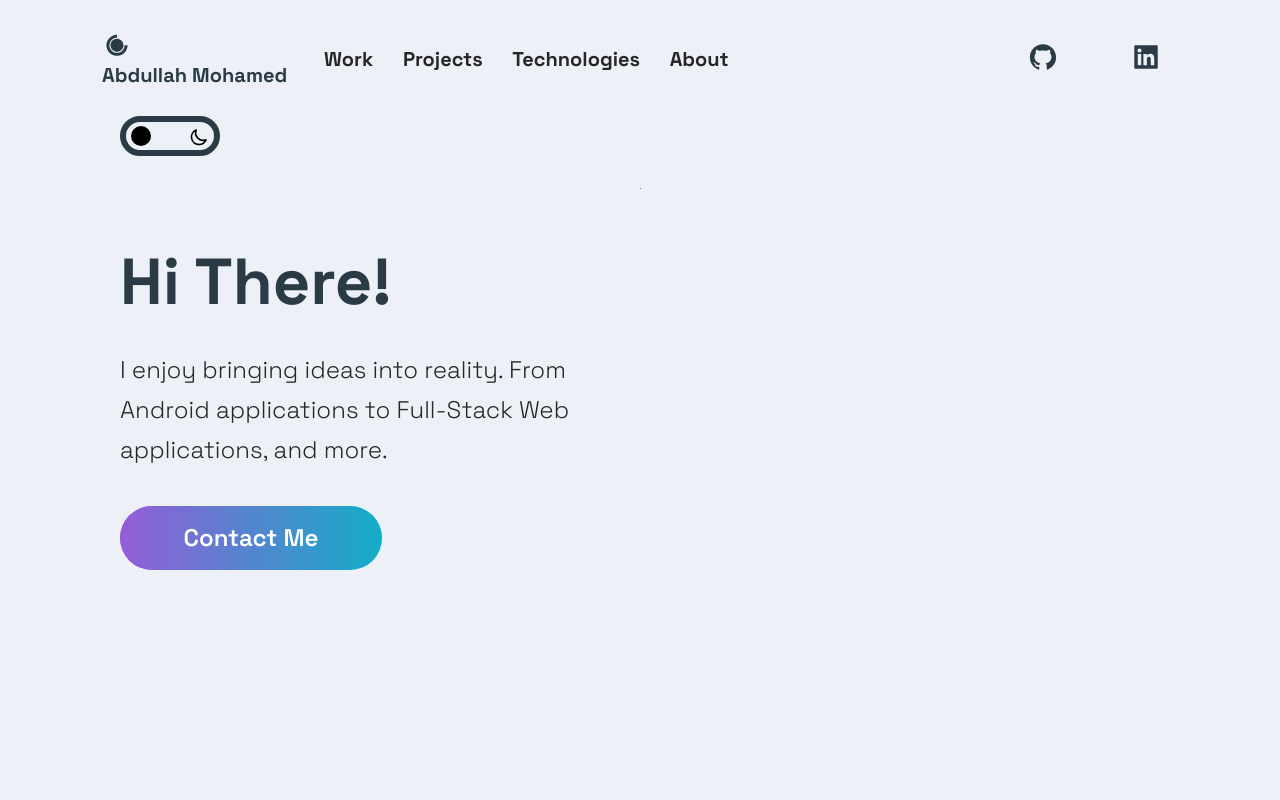
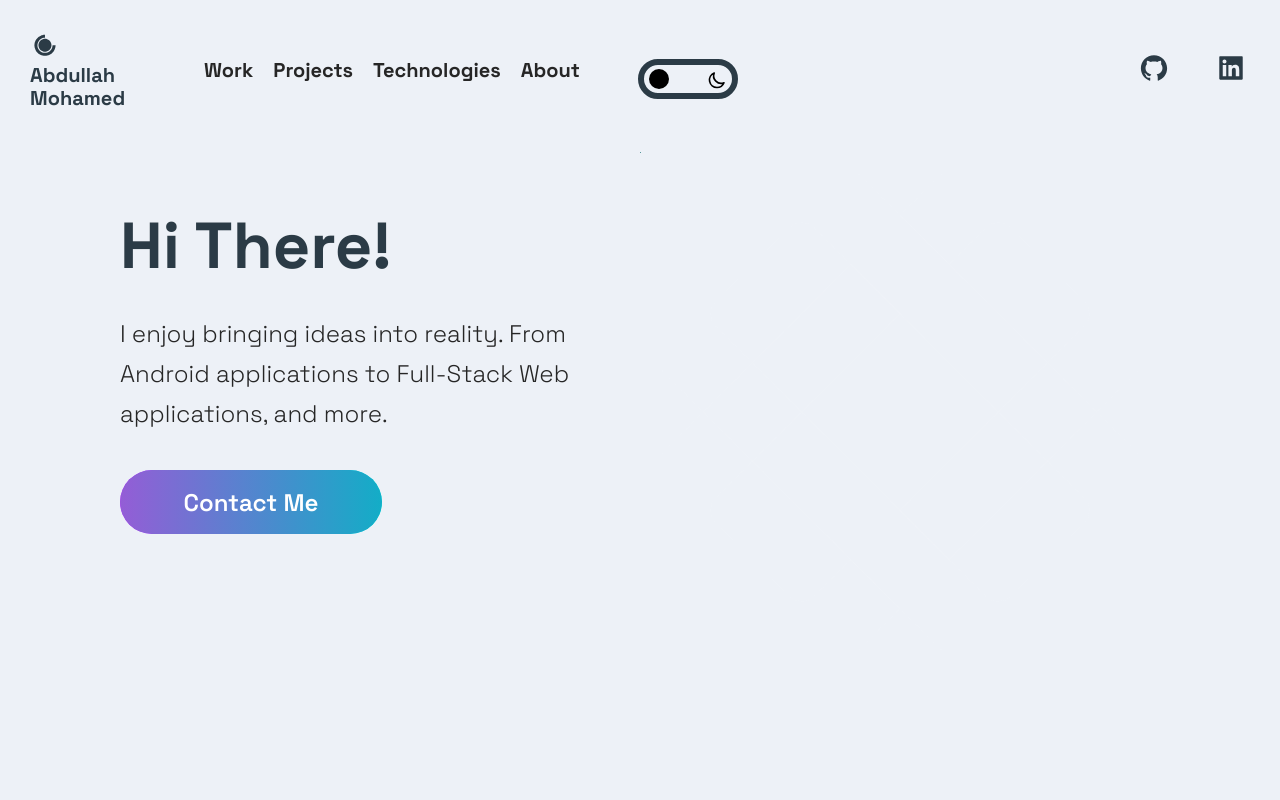
Before and after one commit to DeluxeViper/DeluxeViper.github.io, a Next.js app: page / in a window 1280 px wide. Shown: the top 800 px of the page. Built offline with nearby package versions, Linux system fonts and the light colour scheme.

Commit message:
feat(toggle in header): moved toggle to header

```diff
--- a/src/components/Header/Header.js
+++ b/src/components/Header/Header.js
@@ -1,10 +1,9 @@
 /** @format */
 
 import Link from "next/link";
-import React from "react";
+import React, { useContext } from "react";
 import { AiFillGithub, AiFillLinkedin } from "react-icons/ai";
 import { DiCssdeck } from "react-icons/di";
-
 import {
   Container,
   Span,
@@ -14,9 +13,13 @@ import {
   NavLink,
   SocialIcons,
   ThemeDiv,
+  HeaderItem,
 } from "./HeaderStyles";
+import { ThemeContext } from "./../../styles/theme";
 
-const Header = () => (
+const Header = () => {
+  const [theme, setTheme] = useContext(ThemeContext);
+  return (
     <Container>
       <Div1>
         <Link href="#">
@@ -34,26 +37,72 @@ const Header = () => (
         </Link>
       </Div1>
       <Div2>
-      <li>
+        <HeaderItem>
           <Link href="#work">
             <NavLink>Work</NavLink>
           </Link>
-      </li>
-      <li>
+        </HeaderItem>
+        <HeaderItem>
           <Link href="#projects">
             <NavLink>Projects</NavLink>
           </Link>
-      </li>
-      <li>
+        </HeaderItem>
+        <HeaderItem>
           <Link href="#tech">
             <NavLink>Technologies</NavLink>
           </Link>
-      </li>
-      <li>
+        </HeaderItem>
+        <HeaderItem>
           <Link href="#about">
             <NavLink>About</NavLink>
           </Link>
-      </li>
+        </HeaderItem>
+        <div style={{ marginLeft: "48px" }}>
+          <input
+            className="toggle"
+            type="checkbox"
+            id="toggle"
+            onChange={() => setTheme(theme === "dark" ? "light" : "dark")}
+          />
+          <label
+            className="toggle_label"
+            for="toggle"
+            style={{ position: "relative" }}
+          >
+            <svg
+              xmlns="http://www.w3.org/2000/svg"
+              fill="none"
+              viewBox="0 0 24 24"
+              stroke={theme === "dark" ? "white" : "black"}
+              height="2rem"
+              width="2rem"
+              style={{ position: "absolute", top: "0.5rem", left: "5px" }}
+            >
+              <path
+                strokeLinecap="round"
+                strokeLinejoin="round"
+                strokeWidth={2}
+                d="M12 3v1m0 16v1m9-9h-1M4 12H3m15.364 6.364l-.707-.707M6.343 6.343l-.707-.707m12.728 0l-.707.707M6.343 17.657l-.707.707M16 12a4 4 0 11-8 0 4 4 0 018 0z"
+              />
+            </svg>
+            <svg
+              xmlns="http://www.w3.org/2000/svg"
+              fill="none"
+              viewBox="0 0 24 24"
+              stroke={theme === "dark" ? "white" : "black"}
+              height="2rem"
+              width="2rem"
+              style={{ position: "absolute", top: "0.5rem", right: "5px" }}
+            >
+              <path
+                strokeLinecap="round"
+                strokeLinejoin="round"
+                strokeWidth={2}
+                d="M20.354 15.354A9 9 0 018.646 3.646 9.003 9.003 0 0012 21a9.003 9.003 0 008.354-5.646z"
+              />
+            </svg>
+          </label>
+        </div>
       </Div2>
       <Div3>
         <SocialIcons target="_blank" href="https://github.com/DeluxeViper">
@@ -68,5 +117,6 @@ const Header = () => (
       </Div3>
     </Container>
   );
+};
 
 export default Header;
--- a/src/components/Header/HeaderStyles.js
+++ b/src/components/Header/HeaderStyles.js
@@ -43,10 +43,10 @@ export const Div1 = styled.div`
   }
 `;
 export const Div2 = styled.div`
-  grid-area: 1 / 2 / 2 / 4;
   display: flex;
   justify-content: space-around;
   align-items: center;
+  padding: 1rem;
   @media ${(props) => props.theme.breakpoints.sm} {
     grid-area: 2 / 2 / 3 / 5;
   }
@@ -141,3 +141,11 @@ export const SocialIcons = styled.a`
 export const ThemeDiv = styled.div`
   color: ${(props) => props.theme.colors.primary1};
 `;
+
+export const HeaderItem = styled.li`
+  padding: 1rem;
+
+  @media ${(props) => props.theme.breakpoints.sm} {
+    padding: 0.25rem;
+  }
+`;
--- a/src/components/Work/WorkCard.js
+++ b/src/components/Work/WorkCard.js
@@ -26,8 +26,11 @@ const WorkCard = (props) => (
         }
       >
         <div class="progress-container">
-          <div class="progress"></div>
-          <span class="progress-text">
+          {/* <div class="progress"></div> */}
+          <span
+            class="progress-text"
+            style={{ position: "relative", top: "-10px" }}
+          >
             {props.workItem.startDate} - {props.workItem.endDate}
           </span>
         </div>
--- a/src/layout/Layout.js
+++ b/src/layout/Layout.js
@@ -1,15 +1,19 @@
-import React from 'react'
+/** @format */
 
-import Footer from '../components/Footer/Footer'
-import Header from '../components/Header/Header'
-import { Container } from './LayoutStyles'
+import { React, useState } from "react";
 
-export const Layout = ({children}) => {
+import Footer from "../components/Footer/Footer";
+import Header from "../components/Header/Header";
+import { Container } from "./LayoutStyles";
+
+export const Layout = ({ children }) => {
+  const [themeType, setThemeType] = useState("light");
+
   return (
     <Container>
-     <Header/>
-     <main>{children}</main>
-     <Footer/>
+      <Header themeType={themeType} setThemeType={setThemeType} />
+      <main>{children}</main>
+      <Footer />
     </Container>
-  )
-}
+  );
+};
--- a/src/pages/index.js
+++ b/src/pages/index.js
@@ -11,7 +11,6 @@ import { Layout } from "../layout/Layout";
 import { Section } from "../styles/GlobalComponents";
 import Theme from "../styles/theme";
 import { useState } from "react";
-import styled from "styled-components";
 
 const Home = () => {
   const [themeType, setThemeType] = useState("light");
@@ -19,54 +18,6 @@ const Home = () => {
   return (
     <Theme themeType={themeType}>
       <Layout>
-        <div style={{ marginLeft: "48px" }}>
-          <input
-            className="toggle"
-            type="checkbox"
-            id="toggle"
-            onChange={() =>
-              setThemeType(themeType === "dark" ? "light" : "dark")
-            }
-          />
-          <label
-            className="toggle_label"
-            for="toggle"
-            style={{ position: "relative" }}
-          >
-            <svg
-              xmlns="http://www.w3.org/2000/svg"
-              fill="none"
-              viewBox="0 0 24 24"
-              stroke={themeType === "dark" ? "white" : "black"}
-              height="2rem"
-              width="2rem"
-              style={{ position: "absolute", top: "0.5rem", left: "5px" }}
-            >
-              <path
-                strokeLinecap="round"
-                strokeLinejoin="round"
-                strokeWidth={2}
-                d="M12 3v1m0 16v1m9-9h-1M4 12H3m15.364 6.364l-.707-.707M6.343 6.343l-.707-.707m12.728 0l-.707.707M6.343 17.657l-.707.707M16 12a4 4 0 11-8 0 4 4 0 018 0z"
-              />
-            </svg>
-            <svg
-              xmlns="http://www.w3.org/2000/svg"
-              fill="none"
-              viewBox="0 0 24 24"
-              stroke={themeType === "dark" ? "white" : "black"}
-              height="2rem"
-              width="2rem"
-              style={{ position: "absolute", top: "0.5rem", right: "5px" }}
-            >
-              <path
-                strokeLinecap="round"
-                strokeLinejoin="round"
-                strokeWidth={2}
-                d="M20.354 15.354A9 9 0 018.646 3.646 9.003 9.003 0 0012 21a9.003 9.003 0 008.354-5.646z"
-              />
-            </svg>
-          </label>
-        </div>
         <Section grid>
           <Hero />
           <BgAnimation />
--- a/src/styles/theme.js
+++ b/src/styles/theme.js
@@ -2,16 +2,21 @@
 
 import { ThemeProvider } from "styled-components";
 
-import { useState } from "react";
+import { useState, createContext } from "react";
 import { lightTheme, darkTheme } from "../themes/default";
 import GlobalStyles from "./globals";
 
-const Theme = ({ themeType, children }) => {
+export const ThemeContext = createContext();
+
+const Theme = ({ children }) => {
+  const [theme, setTheme] = useState("light");
   return (
-    <ThemeProvider theme={themeType === "dark" ? darkTheme : lightTheme}>
-      <GlobalStyles />
-      {children}
-    </ThemeProvider>
+    <ThemeContext.Provider value={[theme, setTheme]}>
+      <ThemeProvider theme={theme === "dark" ? darkTheme : lightTheme}>
+        <GlobalStyles />
+        {children}
+      </ThemeProvider>
+    </ThemeContext.Provider>
   );
 };
 
```
Lines whose indentation alone changed are shown as unchanged.
